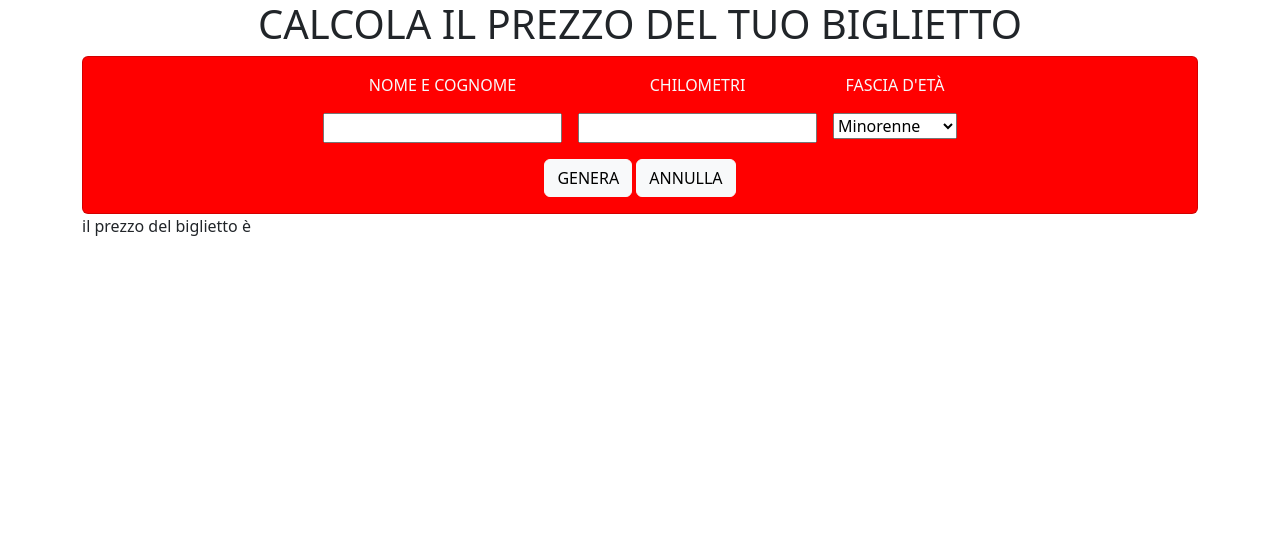
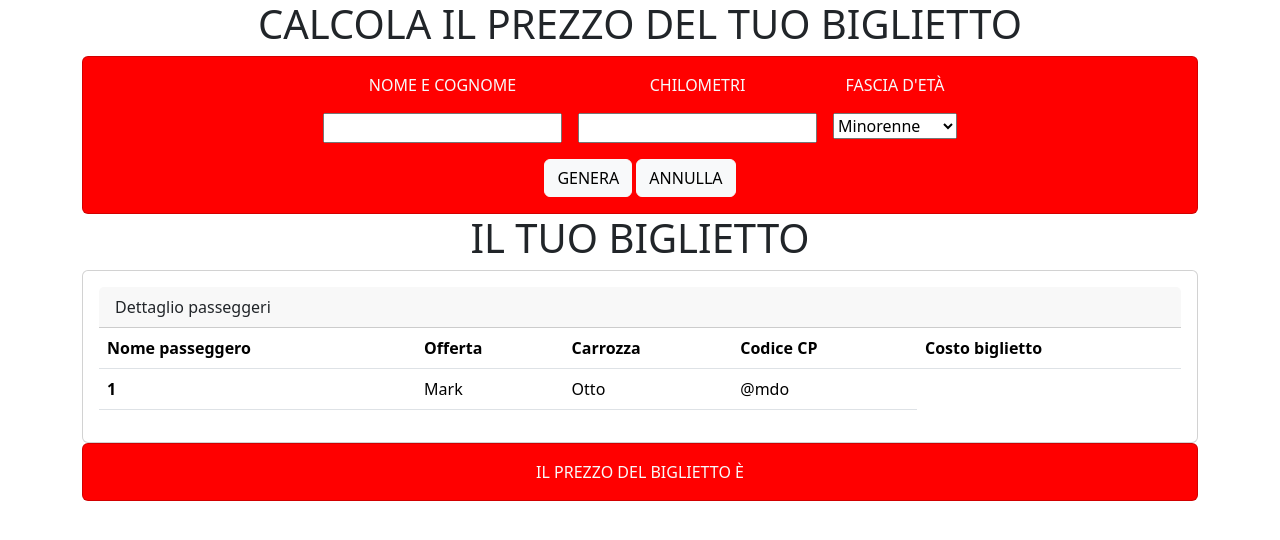
Before and after one commit to w3bd3v3lop3rNico/js-biglietto-treno-form, a plain HTML site: page index.html in a window 1280 px wide. Drawn offline with nearby package versions, Linux system fonts and the light colour scheme.

Commit message:
Add html table and modified js var user nominative input

```diff
--- a/index.html
+++ b/index.html
@@ -51,11 +51,53 @@
                 </div>
             </div>
         </div>
+        <div class="row text-center text-uppercase">
+            <h1>Il tuo biglietto</h1>
+        </div>
+        <div class="row">
+            <div class="col">
+                <div class="card">
+                    <div class="card-body">
+                        <div class="card-header">
+                            Dettaglio passeggeri
+                        </div>
+                        <!-- qui si può usare anche grid -->
+                        <table class="table">
+                            <thead>
+                              <tr>
+                                <th scope="col">Nome passeggero</th>
+                                <th scope="col">Offerta</th>
+                                <th scope="col">Carrozza</th>
+                                <th scope="col">Codice CP</th>
+                                <th scope="col">Costo biglietto</th>
+                              </tr>
+                            </thead>
+                            <tbody>
+                              <tr>
+                                <th scope="row">1</th>
+                                <td>Mark</td>
+                                <td>Otto</td>
+                                <td>@mdo</td>
+                              </tr>
+                            </tbody>
+                          </table>
+                    </div>
+                </div>
+            </div>
+        </div>
 
+        <div class="row text-center text-uppercase">
+            <div class="col">
+                <div class="card user-input-card text-light">
+                    <div class="card-body ">
+                        <div >
+                            il prezzo del biglietto è <span id="price"></span>
+                        </div>
+                    </div>
+                </div>
+            </div>
+        </div>
 
-        <div >
-            il prezzo del biglietto è <span id="price"></span>
-        </div>
 
     </div>
     <script src="./js/app.js"></script>
--- a/js/app.js
+++ b/js/app.js
@@ -12,9 +12,9 @@ btnDOMElement.addEventListener('click', function () {
 // - Recupero il nome e cognome dell'utente
     //     - dichiarare una variabile
     //     - assegnare alla variabile il valore restituito dall'input text
-    let userDOMNominative = document.querySelector("#nominative");
-    console.log(userDOMNominative);
-    console.log(typeof userDOMNominative);
+    let userDOMNominativeInput = document.querySelector("#nominative");
+    console.log(userDOMNominativeInput);
+    console.log(typeof userDOMNominativeInput);
 
     // - Recupero il numero di chilometri che vuole percorrere
     //     - dichiarare una variabile
@@ -71,4 +71,7 @@ btnDOMElement.addEventListener('click', function () {
     } else {
     }
 
+    let userDOMNominativeResult = document.querySelector(".user-name")
+    userDOMNominativeResult.innerHTML = userDOMNominativeInput
+
 })
```
